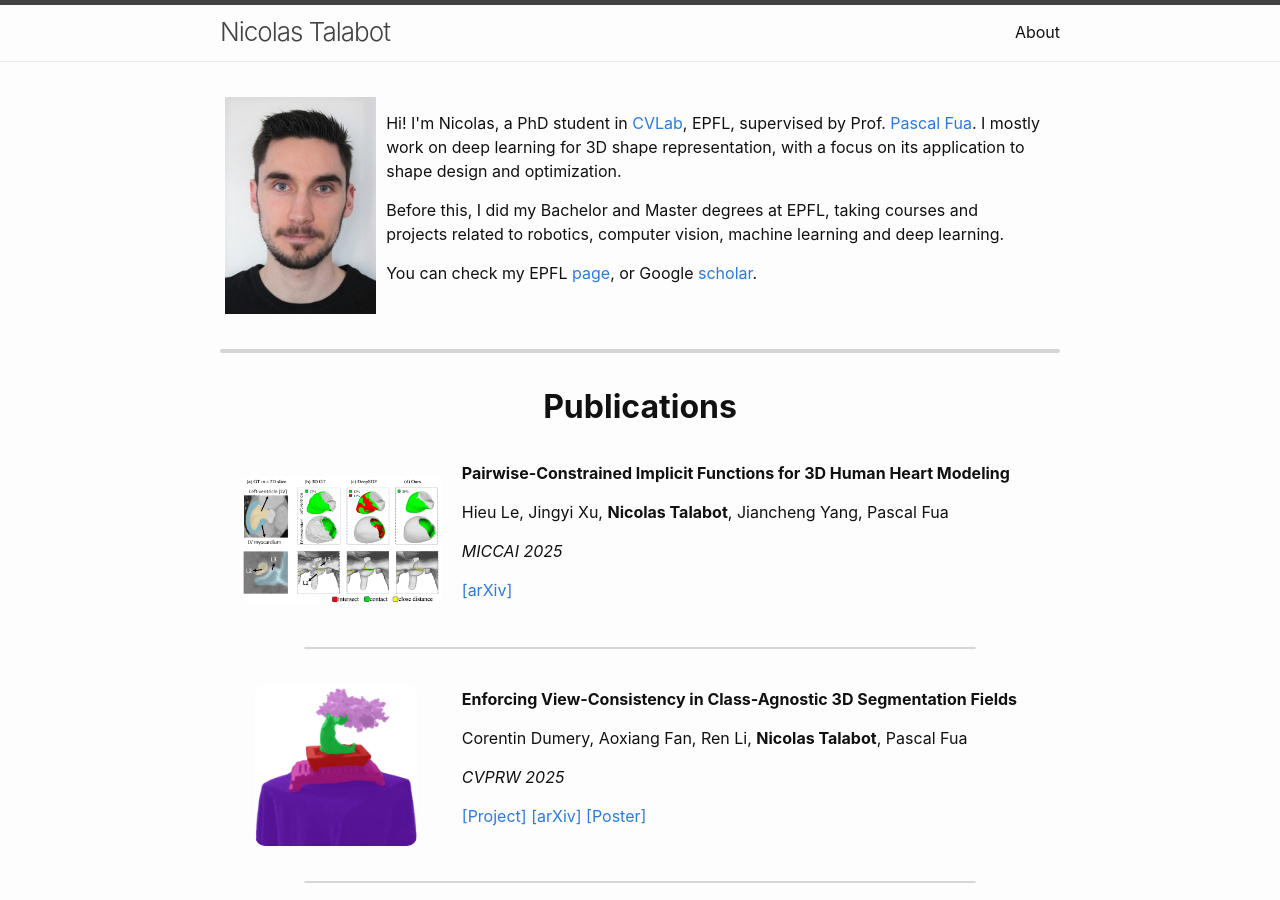
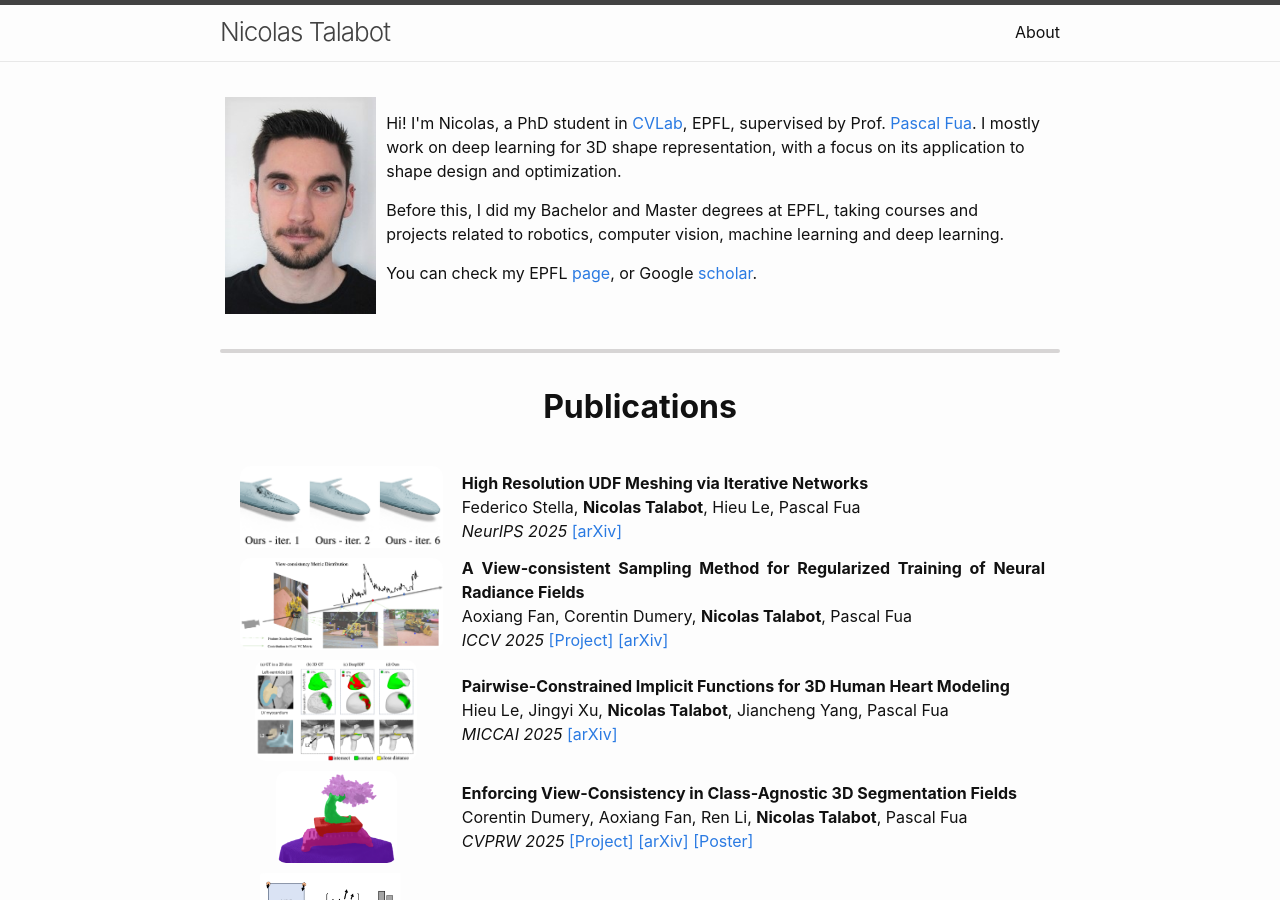
Before and after one commit to ntalabot/ntalabot.github.io, a Jekyll site: the page built from index.md, in a window 1280 px wide and 900 px high. Built offline with Jekyll 4.4.1, drawn with Linux system fonts in a browser that asks for light colours; nearby versions of some CDN libraries.

Commit message:
update papers and tighten publications

```diff
--- a/index.md
+++ b/index.md
@@ -32,62 +32,88 @@ layout: home
 
 <hr class="hr_style">
 <h1 style="text-align:center; margin-bottom: 30px;"> <b>Publications</b> </h1>
+<!-- <div class="centered_div medium">
+    <hr class="hr_style_thin">
+</div> -->
+
+<!-- Iterative-UDF, NeurIPS 2025 -->
+<div class="div_publication">
+    <div class="div_aligned div_box">
+    <div class="div_pub_left">
+        <img style="margin:5px; width:100%; border-radius:10px;" src="/assets/images/iterudf.png">
+    </div>
+    <div class="div_pub_right">
+        <b>High Resolution UDF Meshing via Iterative Networks</b><br>
+        Federico Stella, <b>Nicolas Talabot</b>, Hieu Le, Pascal Fua<br>
+        <i>NeurIPS 2025</i>
+        <a href="https://arxiv.org/abs/2509.17212">[arXiv]</a><br>
+        <!-- <p></p> -->
+        </div>
+    </div>
+</div>
+
+<!-- View-consistent Sampling for NeRFs, ICCV 2025 -->
+<div class="div_publication">
+    <div class="div_aligned div_box">
+    <div class="div_pub_left">
+        <img style="margin:5px; width:100%; border-radius:10px;" src="/assets/images/view-sampling.png">
+    </div>
+    <div class="div_pub_right">
+        <b>A View-consistent Sampling Method for Regularized Training of Neural Radiance Fields</b><br>
+        Aoxiang Fan, Corentin Dumery, <b>Nicolas Talabot</b>, Pascal Fua<br>
+        <i>ICCV 2025</i>
+        <a href="https://aoxiangfan.github.io/projects/nerf_sampling/index.html">[Project]</a> <a href="https://arxiv.org/abs/2507.04408">[arXiv]</a><br>
+        <!-- <p></p> -->
+        </div>
+    </div>
+</div>
 
 <!-- Pairwise SDF, MICCAI 2025 -->
 <div class="div_publication">
     <div class="div_aligned div_box">
     <div class="div_pub_left">
-        <img style="margin:5px; width:100%; border-radius:10px;" src="/assets/images/pairwise-sdf.png">
+        <img style="margin:5px; width:80%; border-radius:10px;" src="/assets/images/pairwise-sdf.png">
     </div>
     <div class="div_pub_right">
-        <h4 style="text-align: left;"><b>Pairwise-Constrained Implicit Functions for 3D Human Heart Modeling</b></h4>
-        <p>Hieu Le, Jingyi Xu, <b>Nicolas Talabot</b>, Jiancheng Yang, Pascal Fua</p>
-        <p><i>MICCAI 2025</i></p>
-        <p><a href="https://arxiv.org/pdf/2307.08716">[arXiv]</a></p>
+        <b>Pairwise-Constrained Implicit Functions for 3D Human Heart Modeling</b><br>
+        Hieu Le, Jingyi Xu, <b>Nicolas Talabot</b>, Jiancheng Yang, Pascal Fua<br>
+        <i>MICCAI 2025</i>
+        <a href="https://arxiv.org/pdf/2307.08716">[arXiv]</a><br>
         <!-- <p></p> -->
         </div>
     </div>
-</div>
-<div class="centered_div medium">
-    <hr class="hr_style_thin">
 </div>
 
 <!-- DiscoNeRF, CVPRW 2025 -->
 <div class="div_publication">
     <div class="div_aligned div_box">
     <div class="div_pub_left">
-        <img style="margin:5px; width:80%; border-radius:10px;" src="/assets/images/disconerf.png">
+        <img style="margin:5px; width:60%; border-radius:10px;" src="/assets/images/disconerf.png">
     </div>
     <div class="div_pub_right">
-        <h4 style="text-align: left;"><b>Enforcing View-Consistency in Class-Agnostic 3D Segmentation Fields</b></h4>
-        <p>Corentin Dumery, Aoxiang Fan, Ren Li, <b>Nicolas Talabot</b>, Pascal Fua</p>
-        <p><i>CVPRW 2025</i></p>
-        <p><a href="https://corentindumery.github.io/projects/disconerf.html">[Project]</a> <a href="https://arxiv.org/abs/2408.09928">[arXiv]</a> <a href="https://corentindumery.github.io/images/disconerf/CVPRW_DiscoNeRF_poster.pdf">[Poster]</a></p>
+        <b>Enforcing View-Consistency in Class-Agnostic 3D Segmentation Fields</b><br>
+        Corentin Dumery, Aoxiang Fan, Ren Li, <b>Nicolas Talabot</b>, Pascal Fua<br>
+        <i>CVPRW 2025</i>
+        <a href="https://corentindumery.github.io/projects/disconerf.html">[Project]</a> <a href="https://arxiv.org/abs/2408.09928">[arXiv]</a> <a href="https://corentindumery.github.io/images/disconerf/CVPRW_DiscoNeRF_poster.pdf">[Poster]</a><br>
         <!-- <p></p> -->
         </div>
     </div>
-</div>
-<div class="centered_div medium">
-    <hr class="hr_style_thin">
 </div>
 
 <!-- NSD-UDF, ECCV 2024 -->
 <div class="div_publication">
     <div class="div_aligned div_box">
     <div class="div_pub_left">
-        <img style="margin:5px; width:100%; border-radius:10px;" src="/assets/images/nsdudf.png">
+        <img style="margin:5px; width:80%; border-radius:10px;" src="/assets/images/nsdudf.png">
     </div>
     <div class="div_pub_right">
-        <h4 style="text-align: left;"><b>Neural Surface Detection for Unsigned Distance Fields</b></h4>
-        <p>Federico Stella, <b>Nicolas Talabot</b>, Hieu Le, Pascal Fua</p>
-        <p><i>ECCV 2024</i></p>
-        <p><a href="https://ilceltico.github.io/nsdudf/">[Project]</a> <a href="https://arxiv.org/abs/2407.18381">[arXiv]</a></p>
+        <b>Neural Surface Detection for Unsigned Distance Fields</b><br>
+        Federico Stella, <b>Nicolas Talabot</b>, Hieu Le, Pascal Fua<br>
+        <i>ECCV 2024</i>
+        <a href="https://ilceltico.github.io/nsdudf/">[Project]</a> <a href="https://arxiv.org/abs/2407.18381">[arXiv]</a><br>
         <!-- <p></p> -->
         </div>
     </div>
-</div>
-<div class="centered_div medium">
-    <hr class="hr_style_thin">
 </div>
 
 <!-- AxoID, Nature Neuroscience 2023 -->
@@ -97,16 +123,13 @@ layout: home
         <img style="margin:5px; width:100%; border-radius:10px;" src="/assets/images/axoid.png">
     </div>
     <div class="div_pub_right">
-        <h4 style="text-align: left;"><b>Ascending neurons convey behavioral state to integrative sensory and action selection brain regions</b></h4>
-        <p>Chin-Lin Chen, Florian Aymanns, Ryo Minegishi, Victor D. V. Matsuda, <b>Nicolas Talabot</b>, Semih Günel, Barry J. Dickson, Pavan Ramdya</p>
-        <p><i>Nature Neuroscience 2023</i></p>
-        <p><a href="https://www.nature.com/articles/s41593-023-01281-z">[Nature]</a> <a href="https://www.nature.com/articles/s41593-023-01281-z.pdf">[PDF]</a></p>
+        <b>Ascending neurons convey behavioral state to integrative sensory and action selection brain regions</b><br>
+        Chin-Lin Chen, Florian Aymanns, Ryo Minegishi, Victor D. V. Matsuda, <b>Nicolas Talabot</b>, Semih Günel, Barry J. Dickson, Pavan Ramdya<br>
+        <i>Nature Neuroscience 2023</i>
+        <a href="https://www.nature.com/articles/s41593-023-01281-z">[Nature]</a> <a href="https://www.nature.com/articles/s41593-023-01281-z.pdf">[PDF]</a><br>
         <!-- <p></p> -->
         </div>
     </div>
-</div>
-<div class="centered_div medium">
-    <hr class="hr_style_thin">
 </div>
 
 <!-- HybridSDF, 3DV 2022 -->
@@ -116,14 +139,11 @@ layout: home
         <img style="margin:5px; width:80%; border-radius:10px;" src="/projects/hybridsdf/images/mixer_clip.gif">
     </div>
     <div class="div_pub_right">
-        <h4 style="text-align: left;"><b>HybridSDF: Combining Deep Implicit Shapes and Geometric Primitives for 3D Shape Representation and Manipulation</b></h4>
-        <p>Subeesh Vasu<sup>*</sup>, <b>Nicolas Talabot<sup>*</sup></b>, Artem Lukoianov, Pierre Baqué, Jonathan Donier, Pascal Fua</p>
-        <p><i>3DV 2022</i></p>
-        <p><a href="/hybridsdf">[Project]</a> <a href="https://arxiv.org/abs/2109.10767">[arXiv]</a> <a href="https://www.youtube.com/watch?v=vkMtn5Q446E&list=PLDqmL95Gm8yLluJMGuplQdre9QwnobvCt&index=9">[Video]</a></p>
+        <b>HybridSDF: Combining Deep Implicit Shapes and Geometric Primitives for 3D Shape Representation and Manipulation</b><br>
+        Subeesh Vasu<sup>*</sup>, <b>Nicolas Talabot<sup>*</sup></b>, Artem Lukoianov, Pierre Baqué, Jonathan Donier, Pascal Fua<br>
+        <i>3DV 2022</i>
+        <a href="/hybridsdf">[Project]</a> <a href="https://arxiv.org/abs/2109.10767">[arXiv]</a> <a href="https://www.youtube.com/watch?v=vkMtn5Q446E&list=PLDqmL95Gm8yLluJMGuplQdre9QwnobvCt&index=9">[Video]</a><br>
         <!-- <p>Deep implicit surfaces excel at modeling generic shapes but do not always capture the regularities present in manufactured objects, which is something simple geometric primitives are particularly good at. In this paper, we propose a representation combining latent and explicit parameters that can be decoded into a set of deep implicit and geometric shapes that are consistent with each other. As a result, we can effectively model both complex and highly regular shapes that coexist in manufactured objects. This enables our approach to manipulate 3D shapes in an efficient and precise manner.</p> -->
         </div>
     </div>
 </div>
-<div class="centered_div medium">
-    <hr class="hr_style_thin">
-</div>
```
Also changed, not shown: assets/images/disconerf.png, assets/images/iterudf.png (added), assets/images/view-sampling.png (added).
